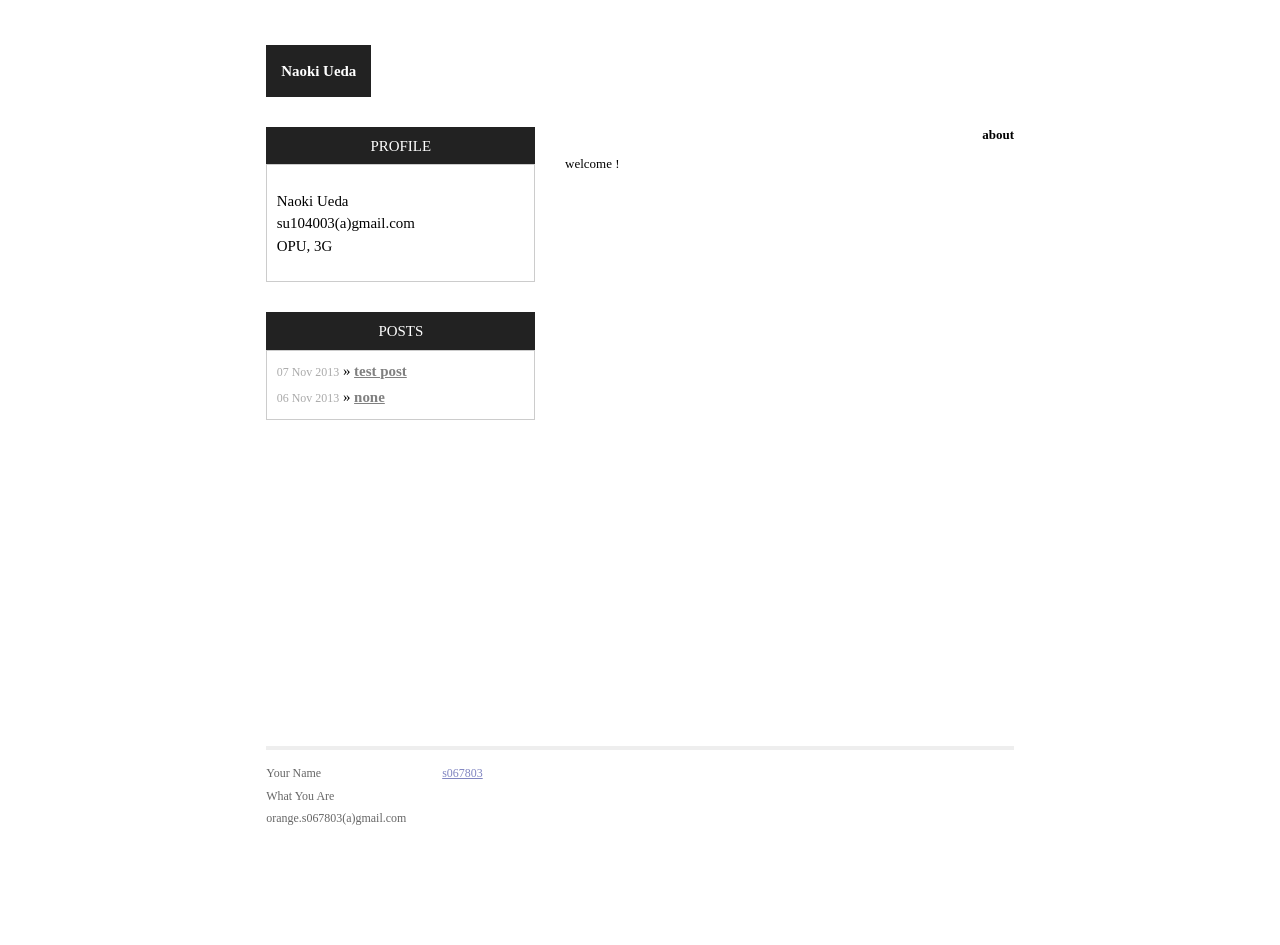
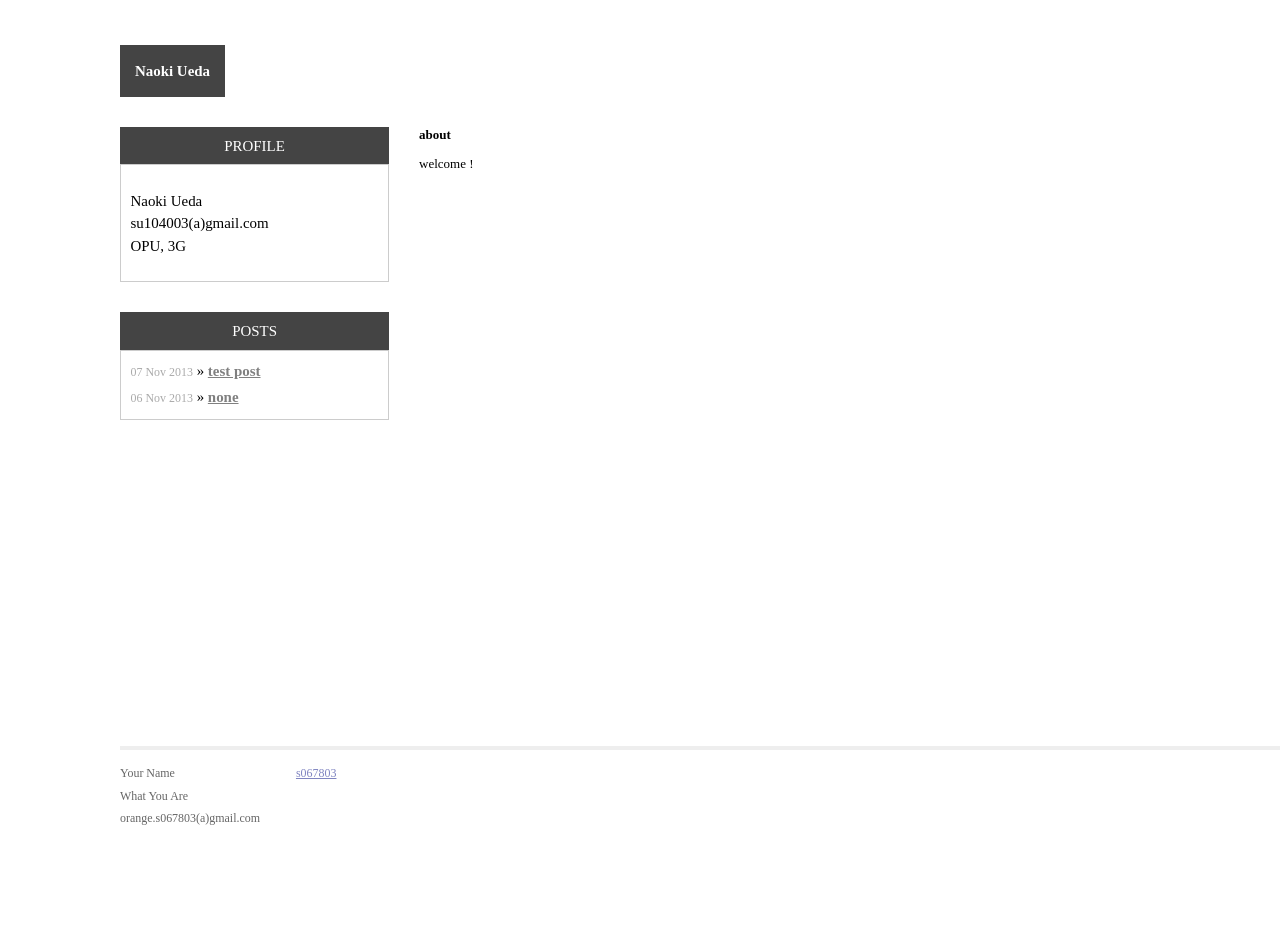
Before and after one commit to s067803/s067803.github.com, a Jekyll site: the page built from index.markdown, in a window 1280 px wide. Built offline with Jekyll 4.4.1, drawn with Linux system fonts in a browser that asks for light colours; Markdown is read by kramdown in place of the engine named in the settings.

Commit message:
サイズを変更

```diff
--- a/css/main.css
+++ b/css/main.css
@@ -26,7 +26,7 @@
 h1 {
   /*margin-bottom: 1em;*/
   padding: 1em;
-  background: #222;
+  background: #444;
 }
 p {
     margin: 1em 0;
@@ -47,21 +47,22 @@
   list-style-type: none;
   border: solid #ccc 1px;
   margin-bottom: 2em;
-  width: 90%;
+  width: 100%;
   padding: 0.5em;
 }
+table.posts a:hover { color: #444; }
 table.profile {
   list-style-type: none;
   border: solid #ccc 1px;
   margin-bottom: 2em;
-  width: 90%;
+  width: 100%;
   padding: 0.5em;
 }
 table.link {
   list-style-type: none;
   border: solid #ccc 1px;
   margin-bottom: 2em;
-  width: 90%;
+  width: 100%;
   padding: 0.5em;
 }
 
@@ -74,21 +75,9 @@
   font-family: serif, freemono, Monaco, "Courier New", monospace;
   font-size: 80%;
 }
-table.posts caption { /* テーブルのタイトル */
+table caption { /* テーブルのタイトル */
   padding: 0.5em;
-  background: #222;
-  font-family: serif, freemono, monospace;
-  color: white;
-}
-table.profile caption { /* テーブルのタイトル */
-  padding: 0.5em;
-  background: #222;
-  font-family: serif, freemono, monospace;
-  color: white;
-}
-table.link caption { /* テーブルのタイトル */
-  padding: 0.5em;
-  background: #222;
+  background: #444;
   font-family: serif, freemono, monospace;
   color: white;
 }
@@ -98,7 +87,7 @@
 /*
 /*****************************************************************************/
 .container {
-    width: 60em;
+    width: 80em;
     /*border-right: solid #ddd 0.1em;*/
     /*border-left: solid #ddd 0.1em;*/
     margin: auto;
@@ -114,7 +103,7 @@
 .site {
   font-size: 115%;
   text-align: justify;
-  width: 50em;
+  width: 80em;
   margin: 3em auto 2em;
   line-height: 1.5em;
 }
@@ -184,20 +173,21 @@
 
 /* menu */
 .site .menu {
-    width: 20em;
+    width: 18em;
     float: left;
+    padding-right: 2em;
 }
 
 /* right */
 .site .right {
-    width: 30em;
+    width: 60em;
     float: right;
     color: red;
     margin-bottom: 1em;
 }
 
 .site .right iframe {
-    width: 30em;
+    width: 60em;
     height: 40em;
     border: 0em;
 }
@@ -206,7 +196,7 @@
     text-align: left;
 }
 .right h2 {
-    text-align: right;
+    text-align: left;
 }
 .right .meta {
     text-align: right;
```
